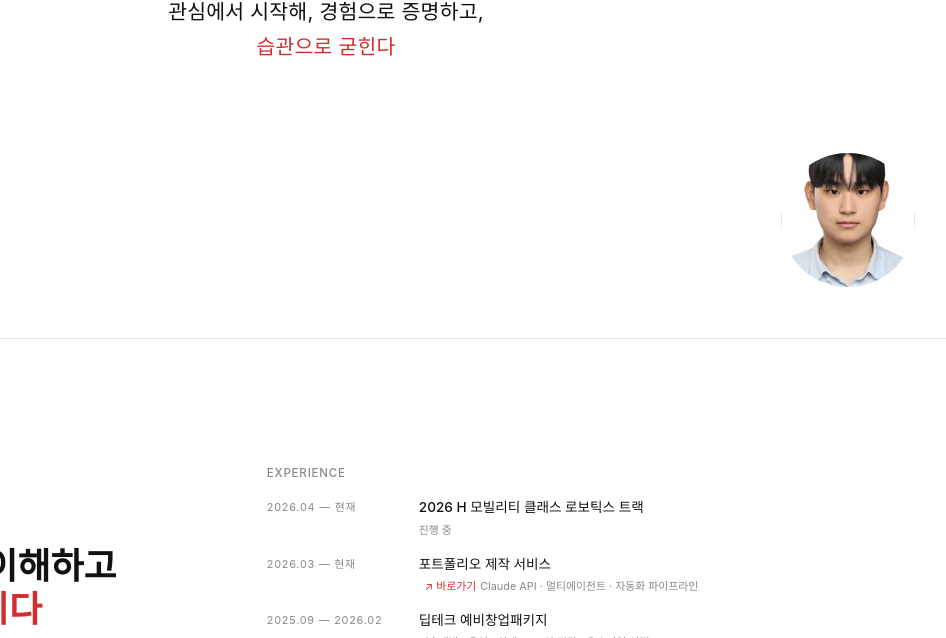
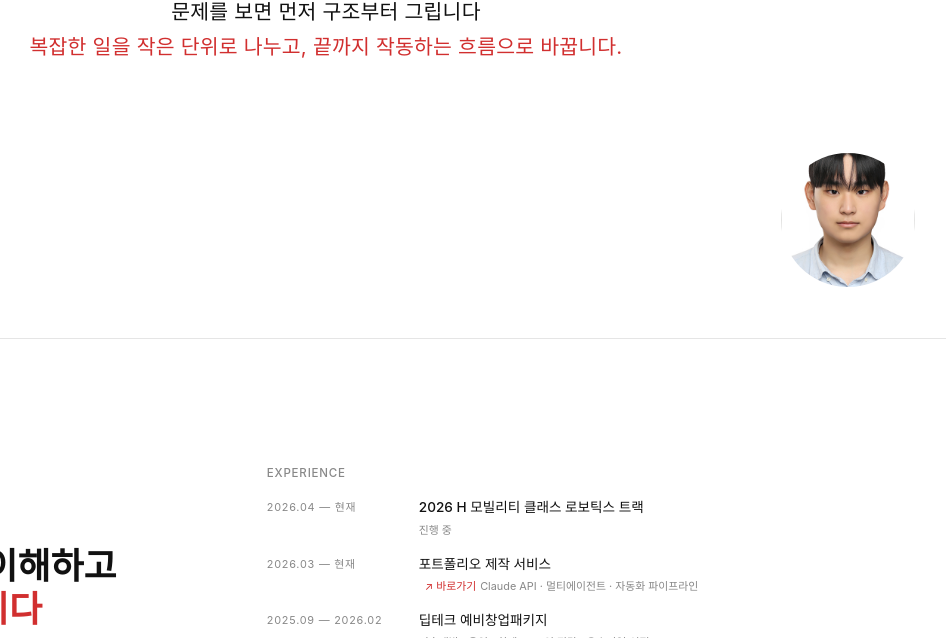
Before and after one commit to mnunu123/porfolio2, a website: page index.html in a window 1280 px wide. Shown: the part 462-1100 px from the top of the page, without its empty margins (314-1260 px from the left). Drawn offline with Linux system fonts and the light colour scheme; a web font is replaced by a local one.

Commit message:
Update cover tagline — 구조부터 그립니다

```diff
--- a/index.html
+++ b/index.html
@@ -838,7 +838,7 @@
     <p class="cover-label">PORTFOLIO · 2026</p>
     <h1 class="cover-name">박세준</h1>
     <p class="cover-tagline">
-      관심에서 시작해, 경험으로 증명하고,<br><em>습관으로 굳힌다</em>
+      문제를 보면 먼저 구조부터 그립니다<br><em>복잡한 일을 작은 단위로 나누고, 끝까지 작동하는 흐름으로 바꿉니다.</em>
     </p>
   </div>
   <img
```
